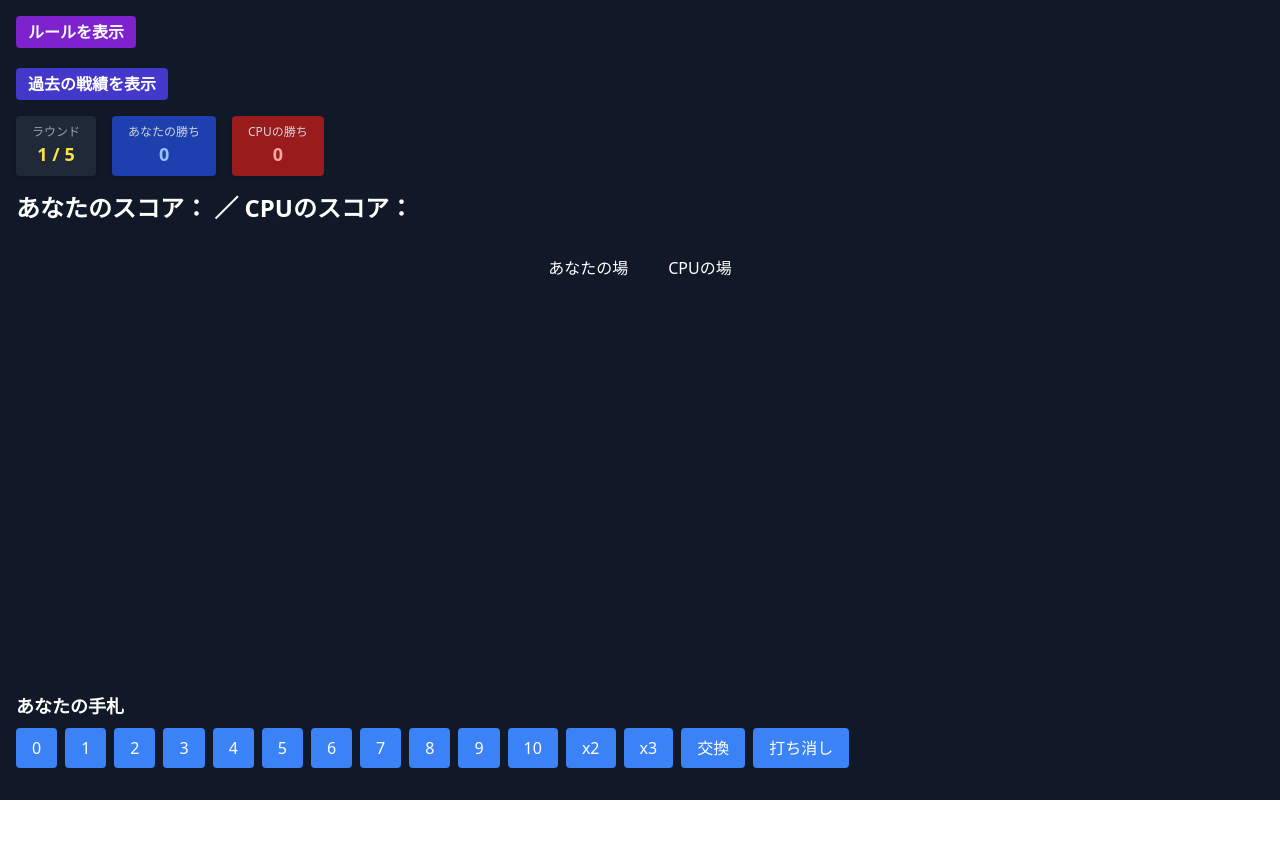
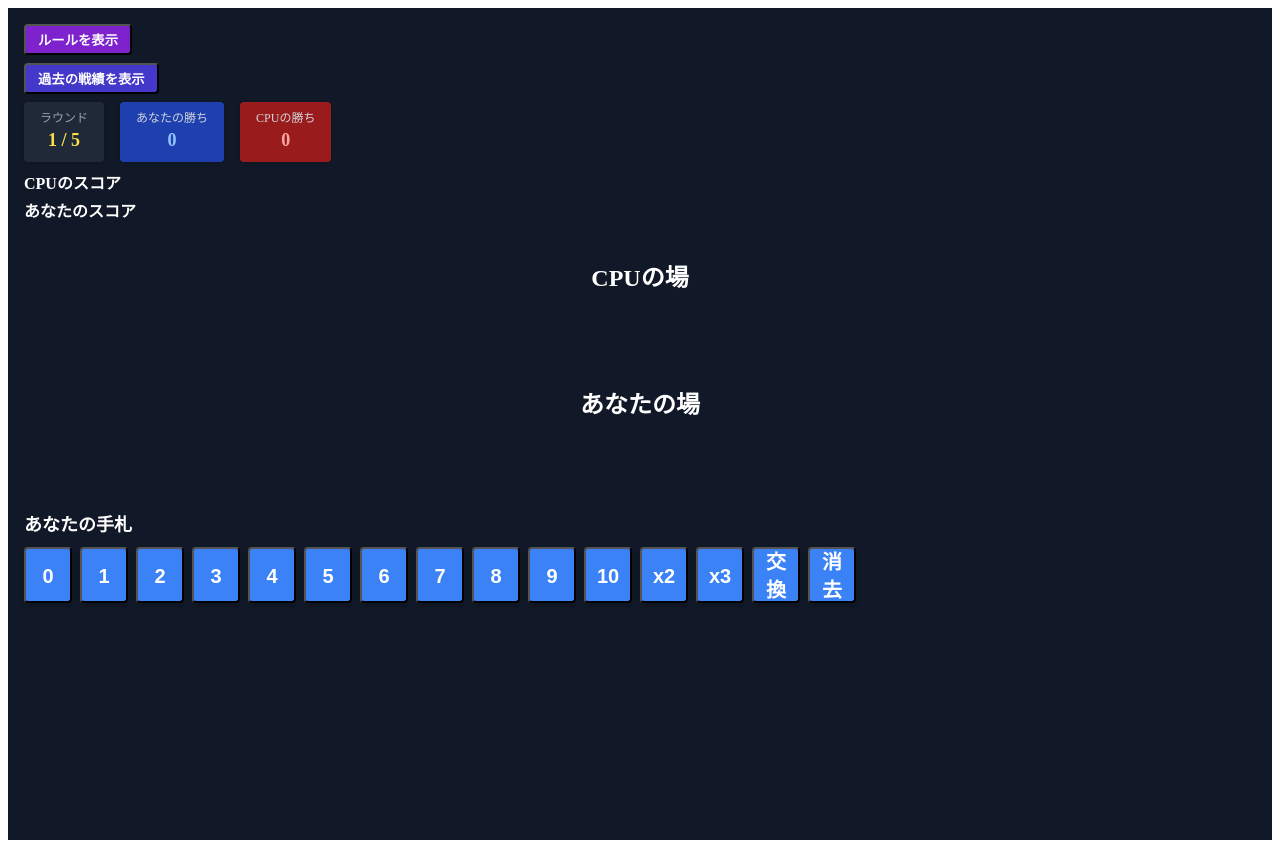
Before and after one commit to HTKnyai/BJNeo, a Vue app: page / in a window 1280 px wide. Before the commit the page ends 800 px from the top, so only its background shows below. Built offline with nearby package versions, Linux system fonts and the light colour scheme.

Commit message:
UI改善

```diff
--- a/src/assets/main.css
+++ b/src/assets/main.css
@@ -1,3 +1,15 @@
-@tailwind base;
 @tailwind components;
 @tailwind utilities;
+
+.card-style,
+.card-style:where(button) {
+  @apply w-12 h-14 pt-1 flex items-center justify-center text-xl font-bold rounded shadow-md;
+}
+
+.fade-scale-enter-active, .fade-scale-leave-active {
+    transition: all 0.4s ease;
+  }
+  .fade-scale-enter-from, .fade-scale-leave-to {
+    opacity: 0;
+    transform: scale(0.8);
+  }
--- a/src/components/GameBoard.vue
+++ b/src/components/GameBoard.vue
@@ -1,7 +1,7 @@
 <template>
   <div class="flex flex-col min-h-screen bg-gray-900 text-white p-4">
     <!-- ルール説明：折りたたみ可能 -->
-    <div class="mb-4">
+    <div class="mb-1">
       <button
         @click="showRules = !showRules"
         class="px-3 py-1 bg-purple-700 hover:bg-purple-800 rounded text-white font-semibold"
@@ -9,8 +9,8 @@
         {{ showRules ? 'ルールを隠す' : 'ルールを表示' }}
       </button>
 
-      <div v-if="showRules" class="mt-2 p-3 bg-purple-100 text-black rounded shadow">
-        <h2 class="font-bold text-lg mb-2">📜 ゲームルール</h2>
+      <div v-if="showRules" class="mt-1 p-3 bg-purple-100 text-black rounded shadow">
+        <h2 class="font-bold text-lg mb-2">ゲームルール</h2>
         <ul class="list-disc list-inside text-sm space-y-1">
           <li>ブラックジャックがモチーフのゲームです。</li>
           <li>プレイヤーとCPUはそれぞれ3枚のカードを出します。</li>
@@ -19,7 +19,7 @@
           <li>カードの合計点が21に近い方が勝ち（越えるとバースト負け）</li>
           <li>魔法カード：<code>x2</code> や <code>x3</code> は、それ以前に出した数字カードの合計を倍増</li>
           <li>魔法カード：<code>交換</code>はスコアを入れ替える</li>
-          <li>魔法カード：<code>打ち消し</code>は相手の魔法カードを無効化</li>
+          <li>魔法カード：<code>消去</code>は相手の魔法カードを無効化</li>
           <li>全5ラウンド、勝利数が多い方が勝ち！</li>
         </ul>
       </div>
@@ -37,10 +37,10 @@
 
       <div v-if="gameHistory.length" class="mt-6 p-4 bg-gray-800 rounded shadow text-sm space-y-1">
           <div class="text-lg font-bold text-white mb-2">📈 総合戦績</div>
-          <div>🎯 総ゲーム数：{{ totalGames }}</div>
-          <div>🏆 ゲーム勝利数：あなた {{ totalWins.player }}勝 / CPU {{ totalWins.cpu }}勝</div>
-          <div>⚖️ ゲーム勝率：{{ gameWinRate }}</div>
-          <div>🔢 ラウンド勝率：{{ roundWinRate }}</div>
+          <div>総ゲーム数：{{ totalGames }}</div>
+          <div>ゲーム勝利数：あなた {{ totalWins.player }}勝 / CPU {{ totalWins.cpu }}勝</div>
+          <div>ゲーム勝率：{{ gameWinRate }}</div>
+          <div>ラウンド勝率：{{ roundWinRate }}</div>
         </div>
 
         <div
@@ -59,7 +59,7 @@
       </div>
     </div>
     <!-- ラウンド数と勝敗表示 -->
-    <div class="flex flex-wrap gap-4 my-4">
+    <div class="flex flex-wrap gap-4 my-2">
       <div class="bg-gray-800 px-4 py-2 rounded shadow text-center">
         <div class="text-xs text-gray-400">ラウンド</div>
         <div class="text-lg font-bold text-yellow-300">{{ displayedRound }} / 5</div>
@@ -75,31 +75,70 @@
     </div>
 
     <!-- 場の表示：1枚目は「？」、2枚目から公開 -->
-  <div class="text-2xl font-semibold mb-4">あなたのスコア：{{ lastScores.player }} ／ CPUのスコア：{{ lastScores.cpu }}</div>
-
-  <div v-if="roundResult" class="text-3xl font-bold text-yellow-400 mb-4 animate-pulse">
-    🏆 {{ roundResult }} 🏆
+    <div class="text-1xl font-semibold mb-4 space-y-1">
+      <div class="flex justify-between w-64">
+        <span>CPUのスコア</span>
+        <span>{{ lastScores.cpu }}</span>
+      </div>
+      <div class="flex justify-between w-64">
+        <span>あなたのスコア</span>
+        <span>{{ lastScores.player }}</span>
+      </div>
     </div>
 
+    <!-- 場のカード -->
+    <div class="relative flex flex-col items-center gap-1 my-0 min-h-[200px]">
 
-  <!-- 場のカード -->
-  <div class="flex justify-center items-center gap-10 my-4">
-    <div class="text-center">
-      <h2 class="mb-1">あなたの場</h2>
-      <div v-for="(card, index) in displayedPlayerCards" :key="index" class="px-6 py-3 bg-blue-600 rounded text-xl">
-        {{ card }}
+      <transition name="fade-scale">
+        <div
+          v-if="showRoundPopup || showFinalPopup"
+          class="absolute z-50 w-full flex justify-center"
+          style="top: 55%; transform: translateY(-50%); pointer-events: none;"
+        >
+          <div
+            class="font-bold shadow-xl text-center"
+            :class="[
+              showFinalPopup
+                ? 'text-4xl px-8 py-6 bg-white text-black rounded-2xl'
+                : 'text-2xl px-6 py-3 bg-yellow-400 text-black rounded-xl'
+            ]"
+          >
+            {{ showFinalPopup ? finalResult : `🏆 ${roundResult} 🏆` }}
           </div>
         </div>
+      </transition>
+
+      <!-- CPUの場 -->
       <div class="text-center">
         <h2 class="mb-1">CPUの場</h2>
-      <div v-for="(card, index) in displayedCpuCards" :key="index" class="px-6 py-3 bg-red-600 rounded text-xl">
+        <div class="flex justify-center gap-2 mt-1 min-h-16">
+          <div
+            v-for="(card, index) in displayedCpuCards"
+            :key="index"
+            :class="['card-style', 'bg-red-600 text-white']"
+          >
             {{ card }}
           </div>
         </div>
       </div>
 
+      <!-- あなたの場 -->
+      <div class="text-center">
+        <h2 class="mb-1">あなたの場</h2>
+        <div class="flex justify-center gap-2 mt-1 min-h-16">
+          <div
+            v-for="(card, index) in displayedPlayerCards"
+            :key="index"
+            :class="['card-style', 'bg-blue-600 text-white']"
+          >
+            {{ card }}
+          </div>
+        </div>
+      </div>
+    </div>
+
     <!-- あなたの手札 -->
-    <div class="mt-auto">
+    <div class="mt-2">
       <h2 class="text-lg font-semibold mb-2">あなたの手札</h2>
       <div class="flex flex-wrap gap-2">
         <button
@@ -107,28 +146,16 @@
           :key="card"
           :disabled="usedPlayerCards.includes(card) || selectedThisRound.includes(card)"
           @click="selectCard(card)"
-          class="px-4 py-2 rounded transition duration-200"
-          :class="{
-            'bg-yellow-400 text-black ring-2 ring-yellow-300': tempSelectedCard === card,
-            'bg-blue-500 hover:bg-blue-600': tempSelectedCard !== card
-          }"
+          :class="[
+            'card-style transition duration-200',
+            tempSelectedCard === card
+              ? 'bg-yellow-400 text-black ring-2 ring-yellow-300'
+              : 'bg-blue-500 hover:bg-blue-600 text-white'
+          ]"
         >
           {{ card }}
         </button>
       </div>
-    </div>
-
-    <!-- 🎯 ゲーム最終結果表示 -->
-    <div
-      v-if="finalResult"
-      class="text-5xl font-bold text-center mb-6 animate-bounce"
-      :class="{
-        'text-green-400': finalResult.includes('あなたの勝ち'),
-        'text-red-400': finalResult.includes('CPUの勝ち'),
-        'text-yellow-400': finalResult.includes('引き分け')
-      }"
-    >
-      {{ finalResult }}
     </div>
 
     <!-- 操作 -->
@@ -155,7 +182,7 @@
 import { ref, computed } from 'vue'
 import { drawCpuCardSmart } from '../logic/cpuAI.js'
 
-const fullDeck = ['0','1','2','3','4','5','6','7','8','9','10','x2','x3','交換','打ち消し']
+const fullDeck = ['0','1','2','3','4','5','6','7','8','9','10','x2','x3','交換','消去']
 const usedPlayerCards = ref([])
 const usedCpuCards = ref([])
 
@@ -182,6 +209,9 @@ const showHistory = ref(false)
 const totalGames = computed(() => gameHistory.value.length)
 
 const tempSelectedCard = ref(null) // 仮選択中のカード
+
+const showRoundPopup = ref(false) // ラウンド勝敗ポップアップ表示
+const showFinalPopup = ref(false) // 総合勝敗ポップアップ表示
 
 const totalWins = computed(() => {
   let player = 0
@@ -295,7 +325,7 @@ function handleCardPlay(card) {
       const { playerScore, cpuScore } = calculateFinalScores(playerCards.value, cpuCards.value)
       lastScores.value = { player: playerScore, cpu: cpuScore }
 
-      // 勝敗
+      // 勝敗分岐
       if (playerScore > 21 && cpuScore > 21) {
         roundResult.value = '両者バースト'
       } else if (playerScore > 21) {
@@ -314,8 +344,19 @@ function handleCardPlay(card) {
         roundResult.value = '引き分け'
       }
 
-      if (roundCount.value < 5) roundCount.value++
+      // ポップアップ表示（ラウンド）
+      showRoundPopup.value = true
+
+      setTimeout(() => {
+        showRoundPopup.value = false
+
+        // ✅ 次ラウンドボタンは「4回目まで表示」
+        if (roundCount.value < 4) {
           showNextButton.value = true
+        }
+
+        // ✅ ラウンド数をここで加算
+        roundCount.value++
 
         if (roundCount.value >= 5) {
           finalResult.value = winCount.value.player > winCount.value.cpu
@@ -323,7 +364,15 @@ function handleCardPlay(card) {
             : winCount.value.player < winCount.value.cpu
             ? '😈 CPUの勝ち 😈'
             : '🤝 引き分け 🤝'
+
+          setTimeout(() => {
+            showFinalPopup.value = true
+            setTimeout(() => {
+              showFinalPopup.value = false
+            }, 5000)
+          }, 300)
         }
+      }, 1200)
     }, 800)
   }
 }
@@ -339,15 +388,15 @@ function evaluateScore(cards) {
     } else if (card === 'x3') {
       score *= 3
     }
-    // '交換' や '打ち消し' はここでは考慮しない（別処理）
+    // '交換' や '消去' はここでは考慮しない（別処理）
   }
 
   return score
 }
 
 function calculateFinalScores(playerHand, cpuHand) {
-  const playerHasNegate = playerHand.includes('打ち消し')
-  const cpuHasNegate = cpuHand.includes('打ち消し')
+  const playerHasNegate = playerHand.includes('消去')
+  const cpuHasNegate = cpuHand.includes('消去')
 
   const effectivePlayerHand = cpuHasNegate
     ? playerHand.filter(card => !['x2', 'x3', '交換'].includes(card))
```
Also changed, not shown: src/main.js (line endings or trailing spaces). Lines whose indentation alone changed are shown as unchanged.
